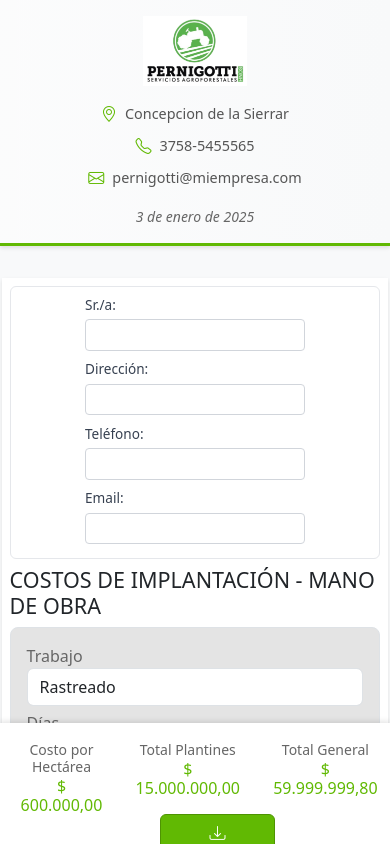
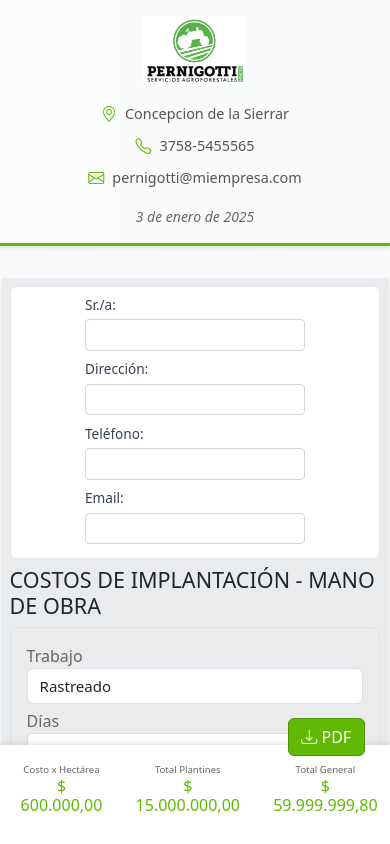
Before and after one commit to josegazano732/App-Presupuesto, an Angular app: page / in a window 390 px wide. Shown: the top 844 px of the page. Built offline with nearby package versions, Linux system fonts and the light colour scheme.

Commit message:
avances en diseño de interfaz

```diff
--- a/src/app/components/budget-form/budget-form.component.css
+++ b/src/app/components/budget-form/budget-form.component.css
@@ -1,7 +1,7 @@
 /* Base Layout */
 .content-wrapper {
   padding: 1rem;
-  background: white;
+  background: rgba(7, 7, 7, 0.055);
   border-radius: 8px;
   box-shadow: 0 2px 4px rgba(0,0,0,0.1);
   margin-bottom: 120px;
@@ -40,7 +40,7 @@
 
 /* Card Styles for Mobile */
 .budget-item-card {
-  background: rgba(133, 131, 131, 0.219);
+  background: rgba(235, 233, 233, 0.062);
   border: 1px solid #dee2e6;
   border-radius: 8px;
   padding: 1rem;
@@ -80,8 +80,8 @@
 }
 
 .totals-grid {
-  display: inline-flex;
-  justify-content: space-between;
+  display: flex;
+  justify-content: space-around;
 }
 /* Ver esta seccion*/
 .total-item {
@@ -93,11 +93,11 @@
 .total-item h6 {
   margin: 0;
   color: #666;
-  font-size: 0.875rem;
+  font-size: 0.600rem;
 }
 /* Ver esta seccion*/
 .total-item .h6{
-  margin: 1rem 4 0;
+  margin: 0.5rem 4 0;
   padding: 0.1rem;
   color: var(--primary-color);
 }
@@ -127,7 +127,7 @@
   }
 
   .form-control {
-    font-size: 16px; /* Prevents zoom on iOS */
+    font-size: 15px; /* Prevents zoom on iOS */
   }
 
   .totals-grid {
@@ -136,15 +136,15 @@
 
   /* Ver como ubicar el boton aqui */
   .action-buttons {
-    height: 1rem;
-    bottom: 0.9rem;
-    left: 10rem;
-    right: 0%;
+    height: auto;
+    bottom: 5.5rem;
+    left: 18rem;
+    right: 0rem;
 
   }
 
   .action-buttons .btn {
-    width: 50%;
+    width: 75%;
   }
 }
 
--- a/src/app/components/budget-form/budget-form.component.html
+++ b/src/app/components/budget-form/budget-form.component.html
@@ -210,7 +210,7 @@
     </div>
 
     <!-- Observations -->
-    <div class="mb-4">
+    <div class="mb-5">
       <h4>OBSERVACIONES</h4>
       <textarea
         class="form-control"
@@ -224,7 +224,7 @@
     <div class="totals-summary ">
       <div class="totals-grid container">
         <div class="total-item">
-          <h6>Costo por Hectárea</h6>
+          <h6>Costo x Hectárea</h6>
           <p class="h6">{{formatCurrency(budget.totalCostPerHectare)}}</p>
         </div>
         <div class="total-item">
@@ -242,7 +242,7 @@
   <!-- Action Buttons -->
   <div class="action-buttons">
     <button class="btn btn-primary" (click)="downloadPDF()">
-      <i class="bi bi-download"></i> Descargar PDF
+      <i class="bi bi-download"></i> PDF
     </button>
   </div>
 </div>
```
